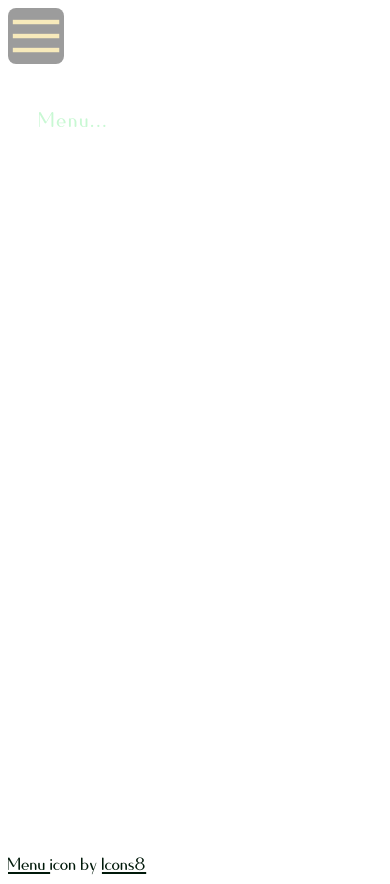
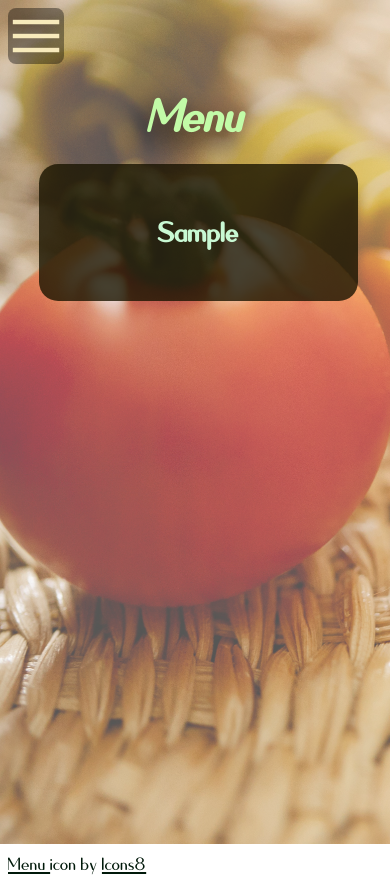
Before and after one commit to ImpendingKataclysm/restaurant_website_demo, a Django app: template templates/main/menu.html in a window 390 px wide. Run offline with Django 4.2, Linux system fonts and the light colour scheme; the template is opened without the code that fills it: most values are stand-ins (such as "Sample title", 1, 10 or a date in 2020).

Commit message:
Display the menu items on the Menu Page with responsive styles and a background image

```diff
--- a/main_site/static/css/style.css
+++ b/main_site/static/css/style.css
@@ -35,13 +35,17 @@
     font-size: 2.3rem;
 }
 
-p {
+p, dt {
     font-size: 1.8rem;
     letter-spacing: 0.1rem;
 }
 
-li {
+li, dd {
     font-size: 1.6rem;
+}
+
+dd {
+    margin-inline-start: 0;
 }
 
 .page_wrap {
@@ -135,13 +139,14 @@
 
 /* Page Styles */
 
-.home, .about {
+.home, .about, .menu {
     height: 100vh;
     position: relative;
 }
 
 .home:before,
-.about:before {
+.about:before,
+.menu:before {
     content: '';
     display: block;
     position: fixed;
@@ -159,6 +164,11 @@
 
 .about:before {
     background: url("../images/rest_int2.jpeg");
+    background-size: cover;
+}
+
+.menu:before {
+    background: url("../images/pasta_bg.jpg") no-repeat;
     background-size: cover;
 }
 
@@ -190,6 +200,34 @@
     background-color: var(--textLight);
 }
 
+.menu_card {
+    list-style-type: none;
+    background-color: var(--primaryDark);
+    width: 40%;
+    text-align: center;
+}
+
+.menu_card a:link, .menu_card a:visited {
+    text-decoration: none;
+    font-weight: bold;
+    color: var(--textLight);
+}
+
+.menu_card a:hover, .menu_card a:focus {
+    color: var(--textFocus);
+}
+
+.menu_card {
+    color: var(--textAlt);
+    border-radius: 1.2rem;
+    margin: 1.1rem auto;
+    padding: 1.1rem;
+}
+
+.menu_card_item {
+    margin: 1.5rem auto;
+}
+
 /* Footer */
 
 .icon_credit {
@@ -198,8 +236,8 @@
 
 /* Smaller Screens */
 
-@media screen and(max-width: 1160px) {
-    .text_block {
+@media screen and (max-width: 1160px) {
+    .text_block, .menu_card {
         width: 90%;
         padding: 1.2rem;
     }
--- a/templates/main/menu.html
+++ b/templates/main/menu.html
@@ -1,5 +1,35 @@
 {% extends 'main/base.html' %}
 
+{% block title %}Menu{% endblock %}
+
+{% block page_class %}menu{% endblock %}
+
+{% block heading_class %}page_heading{% endblock %}
+{% block heading %}Menu{% endblock %}
+
 {% block content %}
-    <p>Menu...</p>
+    <ul>
+        {% for type in types %}
+            <li class="menu_card">
+                <h2>{{ type.1 }}</h2>
+                <dl>
+                    {% for row in object_list %}
+                        {% if row.type == type.0 %}
+                            <div class="menu_card_item">
+                                <dt>
+                                    {% if not row.is_available %}
+                                        <del>{{ row.name }}</del>
+                                    {% else %}
+                                        <a href="#">{{ row.name }}</a>
+                                    {% endif %}
+                                </dt>
+                                <dd>{{ row.description }}</dd>
+                                <dd>{{ row.price }}</dd>
+                            </div>
+                        {% endif %}
+                    {% endfor %}
+                </dl>
+            </li>
+        {% endfor %}
+    </ul>
 {% endblock %}
```
Also changed, not shown: main_site/views.py (+15 -1 lines), main_site/static/images/pasta_bg.jpg (added).
